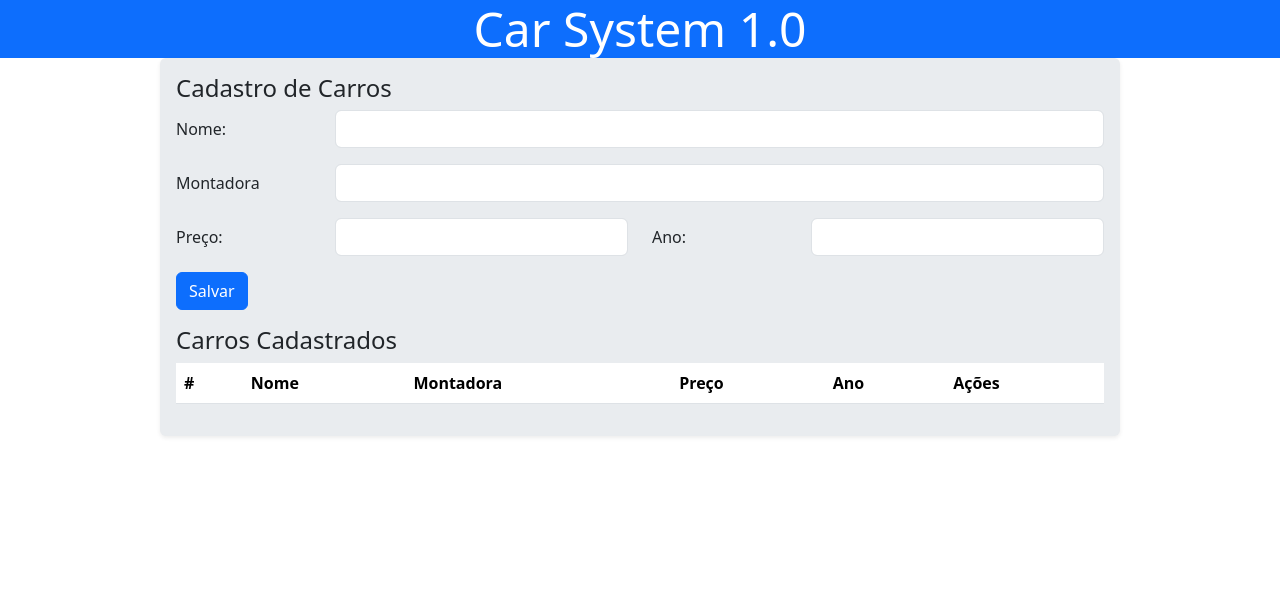
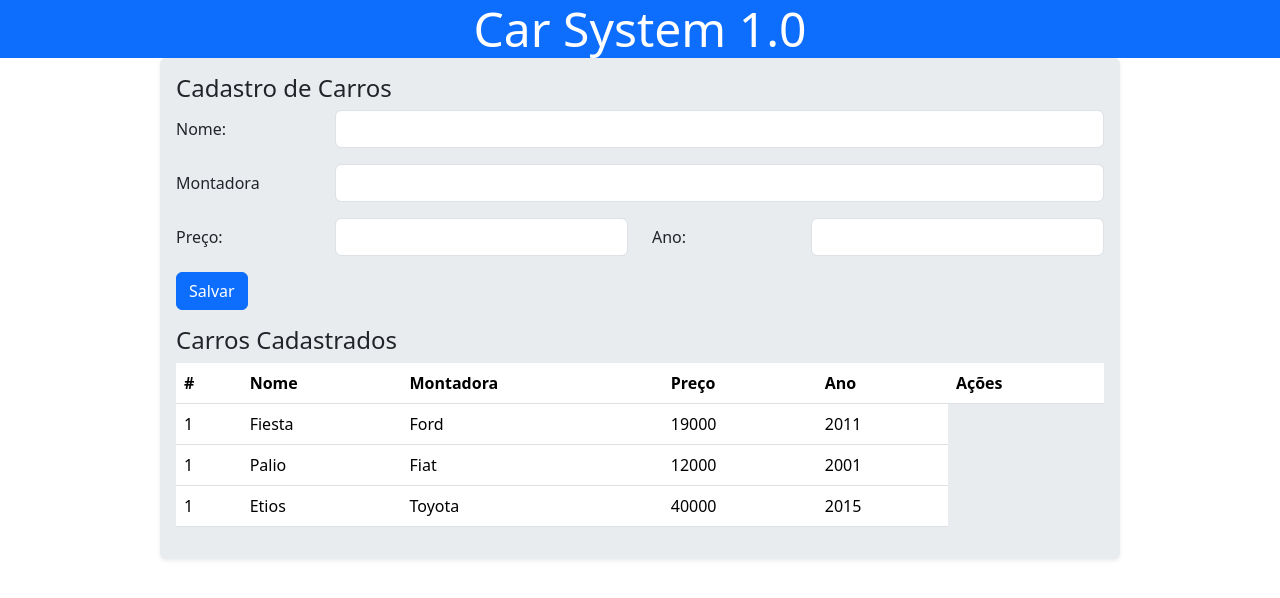
Before and after one commit to NicolasAFerro/angular_car, an Angular app: page / in a window 1280 px wide. Shown: the top 598 px of the page. Built offline with nearby package versions, Linux system fonts and the light colour scheme.

Commit message:
carregando lista fixa na tabela

```diff
--- a/src/app/components/cars/cars.component.html
+++ b/src/app/components/cars/cars.component.html
@@ -14,6 +14,14 @@
         <th scope="col">Ações</th>
       </tr>
     </thead>
-    <tbody></tbody>
+    <tbody>
+      <tr *ngFor="let car of cars">
+        <td>{{ car.id }}</td>
+        <td>{{ car.name }}</td>
+        <td>{{ car.automaker }}</td>
+        <td>{{ car.price }}</td>
+        <td>{{ car.ano }}</td>
+      </tr>
+    </tbody>
   </table>
 </div>
--- a/src/app/components/cars/cars.component.ts
+++ b/src/app/components/cars/cars.component.ts
@@ -1,4 +1,7 @@
 import { Component } from '@angular/core';
+import{Car} from '../../Car';
+
+
 
 @Component({
   selector: 'app-cars',
@@ -8,5 +11,29 @@ import { Component } from '@angular/core';
   styleUrl: './cars.component.css'
 })
 export class CarsComponent {
+  car: Car = {} as Car;
+  cars: Car[] = [
+    {
+      id: 1,
+      name: 'Fiesta',
+      automaker: 'Ford',
+      price: 19000,
+      ano: 2011,
+    },
+    {
+      id: 1,
+      name: 'Palio',
+      automaker: 'Fiat',
+      price: 12000,
+      ano: 2001,
+    },
+    {
+      id: 1,
+      name: 'Etios',
+      automaker: 'Toyota',
+      price: 40000,
+      ano: 2015,
+    },
+  ];
 
 }
```
